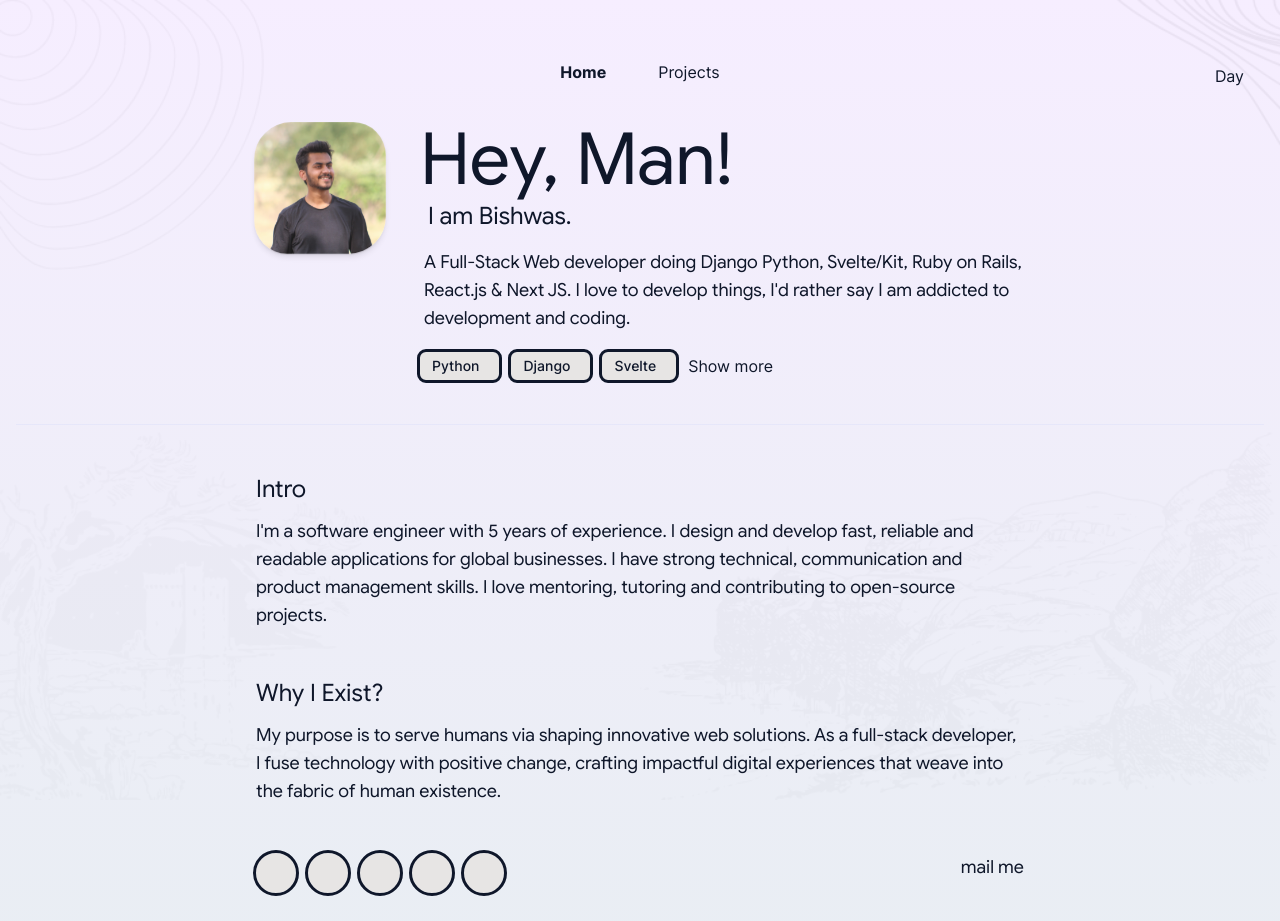
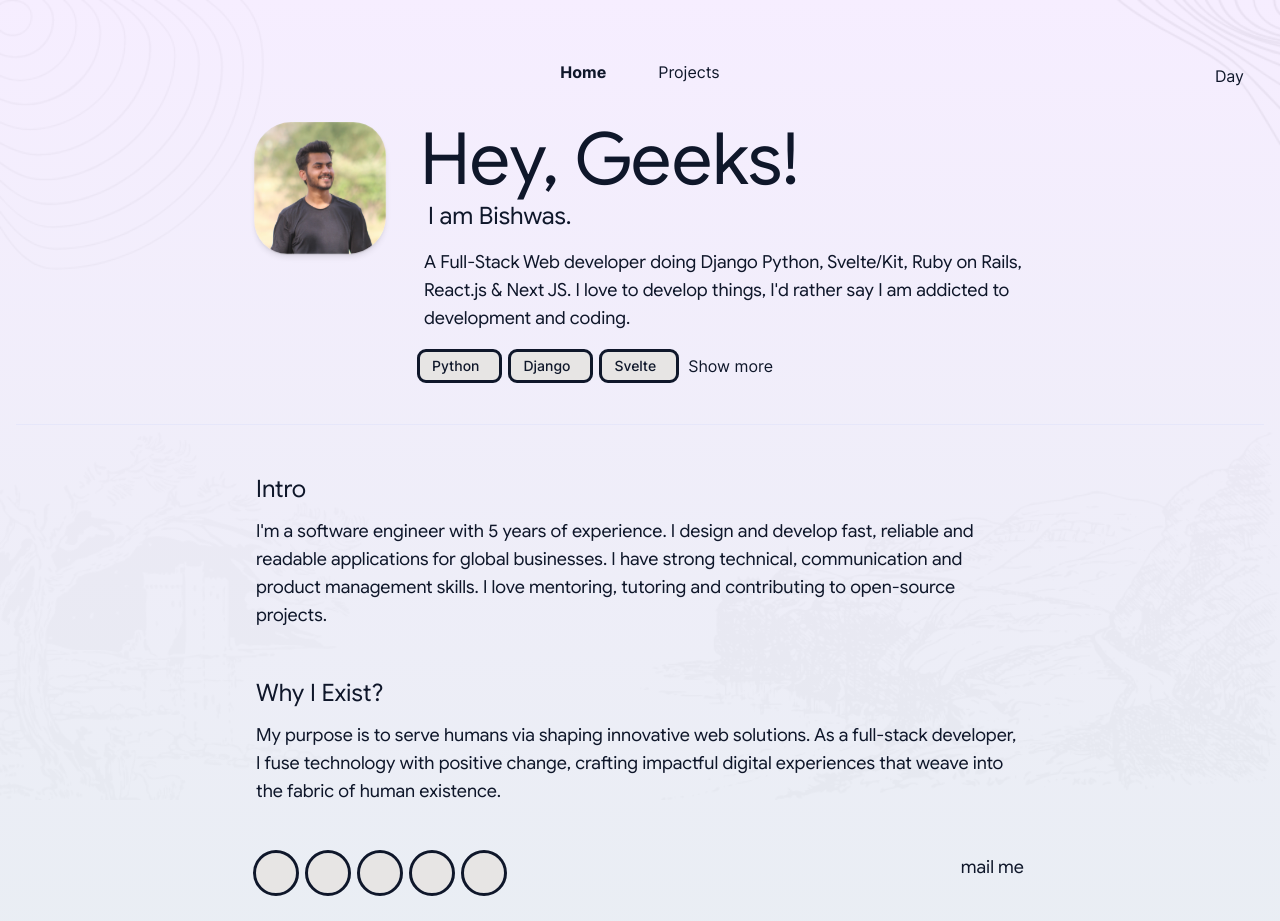
Before and after one commit to Bishwas-py/bishwas.net, a SvelteKit app: page / in a window 1280 px wide. Built offline with nearby package versions, Linux system fonts and the light colour scheme.

Commit message:
Applied "Geeks" as greetings instead of Wo/Man

```diff
--- a/src/item/main/Hero.svelte
+++ b/src/item/main/Hero.svelte
@@ -11,8 +11,7 @@
         </div>
         <div class="hero-text">
             <span class="text-5xl duration-200 sm:text-6xl md:text-7xl font-noto-sans px-0 mb-1" in:fade={{delay: 100}}>
-                Hey,
-                <span class="group"><span class="group-hover:inline hidden">Wo/</span><span class="peer">Man</span></span>!
+                Hey, <span class="group">Geeks</span>!
             </span>
             <h1 class="text-2xl font-noto-sans mb-4 ml-2" in:fade={{delay: 200}}>I am Bishwas.</h1>
             <p class="text-lg font-noto-sans ml-1" in:fade={{delay: 450}}>
```
